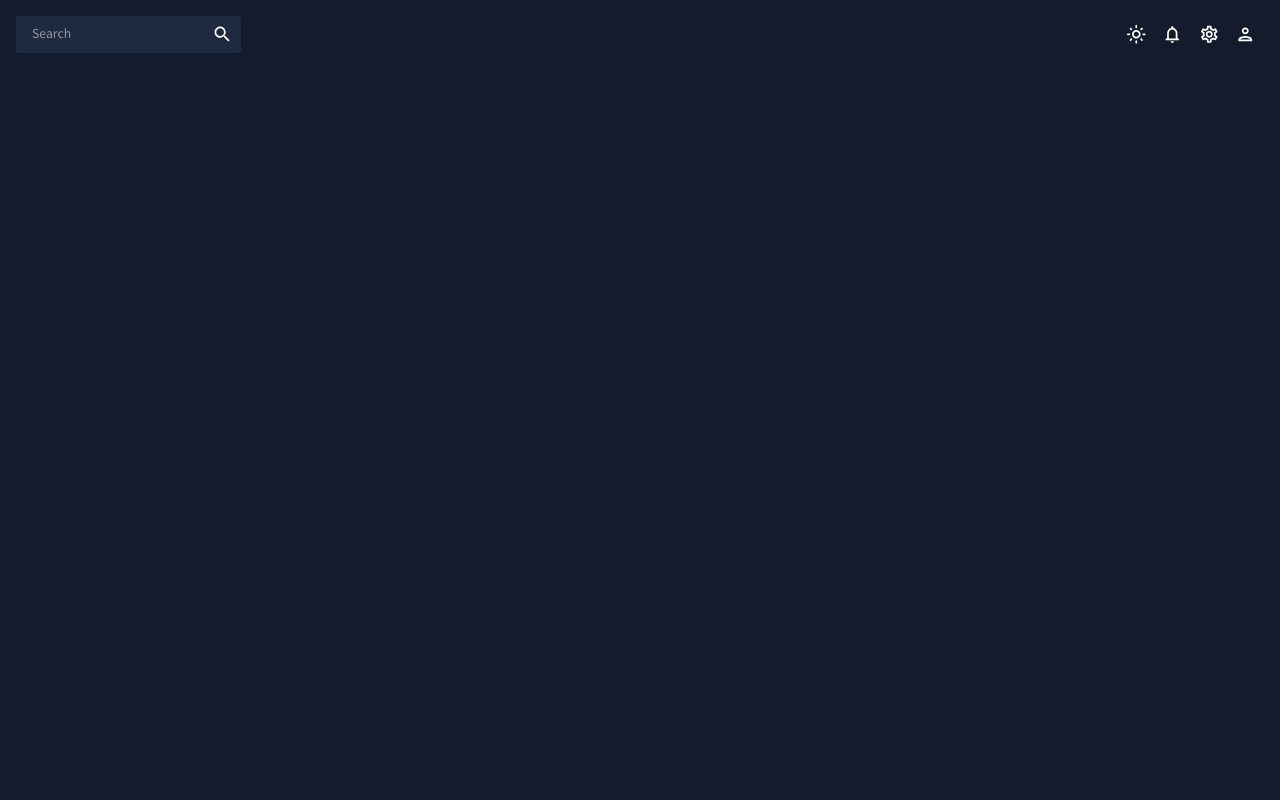
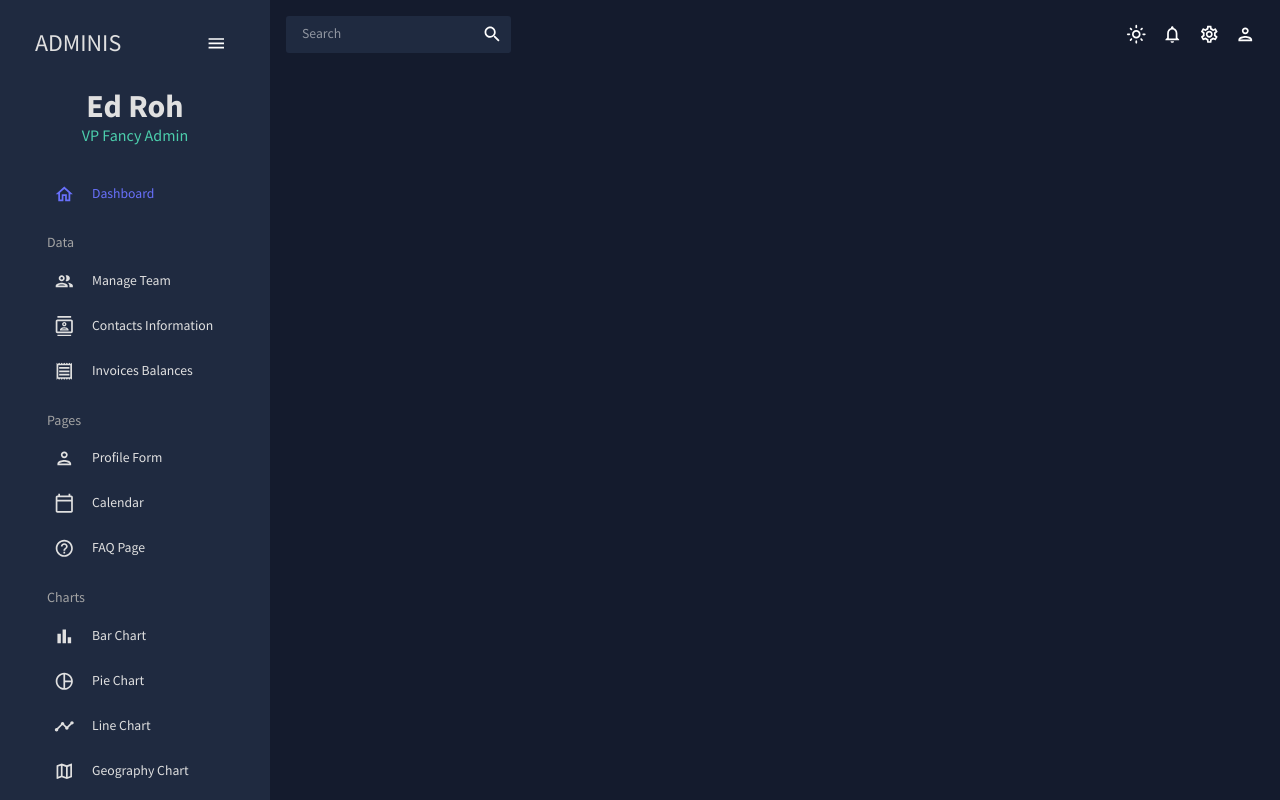
Before and after one commit to v-sukhanov/sharp_dev_react_admin_dashboard, a React (Create React App) app: page /team in a window 1280 px wide. Built offline with nearby package versions, Linux system fonts and the light colour scheme.

Commit message:
create sidebar with "React Pro Bar"

```diff
--- a/package.json
+++ b/package.json
@@ -27,7 +27,7 @@
     "formik": "^2.2.9",
     "react": "^18.2.0",
     "react-dom": "^18.2.0",
-    "react-pro-sidebar": "^1.0.0-alpha.9",
+    "react-pro-sidebar": "0.7.1",
     "react-router-dom": "^6.6.1",
     "react-scripts": "5.0.1",
     "typescript": "^4.9.4",
--- a/src/App.tsx
+++ b/src/App.tsx
@@ -1,6 +1,9 @@
 import { ColorModeContext, useMode } from './theme';
 import { CssBaseline, ThemeProvider } from '@mui/material';
 import { Topbar } from './scenes/global/Topbar';
+import { Route, Routes } from 'react-router-dom';
+import { Dashboard } from './scenes/dashboard';
+import { Sidebar } from './scenes/global/Sidebar';
 
 
 export const App = () => {
@@ -10,8 +13,12 @@ export const App = () => {
 			<ThemeProvider theme={theme}>
 				<CssBaseline></CssBaseline>
 				<div className="app">
+					<Sidebar></Sidebar>
 					<main className="content">
 						<Topbar/>
+						<Routes>
+							<Route path="/" element={<Dashboard/>}/>
+						</Routes>
 					</main>
 				</div>
 			</ThemeProvider>
--- a/src/index.css
+++ b/src/index.css
@@ -27,3 +27,7 @@ html, body, #root, .app, .content {
 ::-webkit-scrollbar-thumb {
     background: #888;
 }
+
+ul {
+    list-style-type: none;
+}
--- a/src/scenes/global/Sidebar.tsx
+++ b/src/scenes/global/Sidebar.tsx
@@ -1,8 +1,210 @@
+import { Box, IconButton, Typography, useTheme } from '@mui/material';
+import { tokens } from '../../theme';
+import React, { useState } from 'react';
+import "react-pro-sidebar/dist/css/styles.css";
+import { ProSidebar, Menu, MenuItem } from "react-pro-sidebar";
+import { Link } from 'react-router-dom';
+import {
+	BarChartOutlined,
+	CalendarTodayOutlined,
+	ContactsOutlined, HelpOutlineOutlined,
+	HomeOutlined, MapOutlined,
+	MenuOutlined,
+	PeopleOutlined,
+	PersonOutlined, PieChartOutlineOutlined,
+	ReceiptOutlined, TimelineOutlined
+} from '@mui/icons-material';
+
+interface IItemProps  {
+	title: string;
+	to: string;
+	icon: any;
+	selected: string;
+	setSelected: (val: string) => void;
+}
+
+const Item = ({ title, to, icon, selected, setSelected }: IItemProps) => {
+	const theme = useTheme();
+	const colors = tokens(theme.palette.mode);
+	return (
+		<MenuItem
+			active={selected === title}
+			style={{
+				color: colors.grey[100],
+			}}
+			onClick={() => setSelected(title)}
+			icon={icon}
+		>
+			<Typography>{title}</Typography>
+			<Link to={to} />
+		</MenuItem>
+	);
+};
 
 export const Sidebar = () => {
+	const theme = useTheme();
+	const colors = tokens(theme.palette.mode);
+	const [isCollapsed, setIsCollapsed] = useState(false);
+	const [selected, setSelected] = useState('Dashboard');
+
 	return (
-		<div>
-			sidebar
-		</div>
+		<Box sx={{
+			'& .pro-sidebar-inner': { background: `${colors.primary[400]} !important` },
+			'& .pro-icon-wrapper': { background: 'transparent !important' },
+			'& .pro-inner-item': { padding: '5px 35px 5px 20px !important' },
+			'& .pro-inner-item:hover': { color: '#868dfb !important' },
+			'& .pro-menu-item.active': { color: '#6870fa !important' },
+		}}>
+			<ProSidebar collapsed={isCollapsed}>
+				<Menu iconShape="square">
+					{/* LOGO AND MENU ICON */}
+					<MenuItem
+						onClick={() => setIsCollapsed(!isCollapsed)}
+						icon={isCollapsed ? <MenuOutlined /> : undefined}
+						style={{
+							margin: "10px 0 20px 0",
+							color: colors.grey[100],
+						}}
+					>
+						{!isCollapsed && (
+							<Box
+								display="flex"
+								justifyContent="space-between"
+								alignItems="center"
+								ml="15px"
+							>
+								<Typography variant="h3" color={colors.grey[100]}>
+									ADMINIS
+								</Typography>
+								<IconButton onClick={() => setIsCollapsed(!isCollapsed)}>
+									<MenuOutlined />
+								</IconButton>
+							</Box>
+						)}
+					</MenuItem>
+
+					{!isCollapsed && (
+						<Box mb="25px">
+							<Box textAlign="center">
+								<Typography
+									variant="h2"
+									color={colors.grey[100]}
+									fontWeight="bold"
+									sx={{ m: "10px 0 0 0" }}
+								>
+									Ed Roh
+								</Typography>
+								<Typography variant="h5" color={colors.greenAccent[500]}>
+									VP Fancy Admin
+								</Typography>
+							</Box>
+						</Box>
+					)}
+					<Box paddingLeft={isCollapsed ? undefined : "10%"}>
+						<Item
+							title="Dashboard"
+							to="/"
+							icon={<HomeOutlined />}
+							selected={selected}
+							setSelected={setSelected}
+						/>
+
+						<Typography
+							variant="h6"
+							color={colors.grey[300]}
+							sx={{ m: "15px 0 5px 20px" }}
+						>
+							Data
+						</Typography>
+						<Item
+							title="Manage Team"
+							to="/team"
+							icon={<PeopleOutlined />}
+							selected={selected}
+							setSelected={setSelected}
+						/>
+						<Item
+							title="Contacts Information"
+							to="/contacts"
+							icon={<ContactsOutlined />}
+							selected={selected}
+							setSelected={setSelected}
+						/>
+						<Item
+							title="Invoices Balances"
+							to="/invoices"
+							icon={<ReceiptOutlined />}
+							selected={selected}
+							setSelected={setSelected}
+						/>
+
+						<Typography
+							variant="h6"
+							color={colors.grey[300]}
+							sx={{ m: "15px 0 5px 20px" }}
+						>
+							Pages
+						</Typography>
+						<Item
+							title="Profile Form"
+							to="/form"
+							icon={<PersonOutlined />}
+							selected={selected}
+							setSelected={setSelected}
+						/>
+						<Item
+							title="Calendar"
+							to="/calendar"
+							icon={<CalendarTodayOutlined />}
+							selected={selected}
+							setSelected={setSelected}
+						/>
+						<Item
+							title="FAQ Page"
+							to="/faq"
+							icon={<HelpOutlineOutlined />}
+							selected={selected}
+							setSelected={setSelected}
+						/>
+
+						<Typography
+							variant="h6"
+							color={colors.grey[300]}
+							sx={{ m: "15px 0 5px 20px" }}
+						>
+							Charts
+						</Typography>
+						<Item
+							title="Bar Chart"
+							to="/bar"
+							icon={<BarChartOutlined />}
+							selected={selected}
+							setSelected={setSelected}
+						/>
+						<Item
+							title="Pie Chart"
+							to="/pie"
+							icon={<PieChartOutlineOutlined />}
+							selected={selected}
+							setSelected={setSelected}
+						/>
+						<Item
+							title="Line Chart"
+							to="/line"
+							icon={<TimelineOutlined />}
+							selected={selected}
+							setSelected={setSelected}
+						/>
+						<Item
+							title="Geography Chart"
+							to="/geography"
+							icon={<MapOutlined />}
+							selected={selected}
+							setSelected={setSelected}
+						/>
+					</Box>
+				</Menu>
+			</ProSidebar>
+		</Box>
 	)
 }
```
Also changed, not shown: 1 other file (tests, documents, lock files or other folders).
